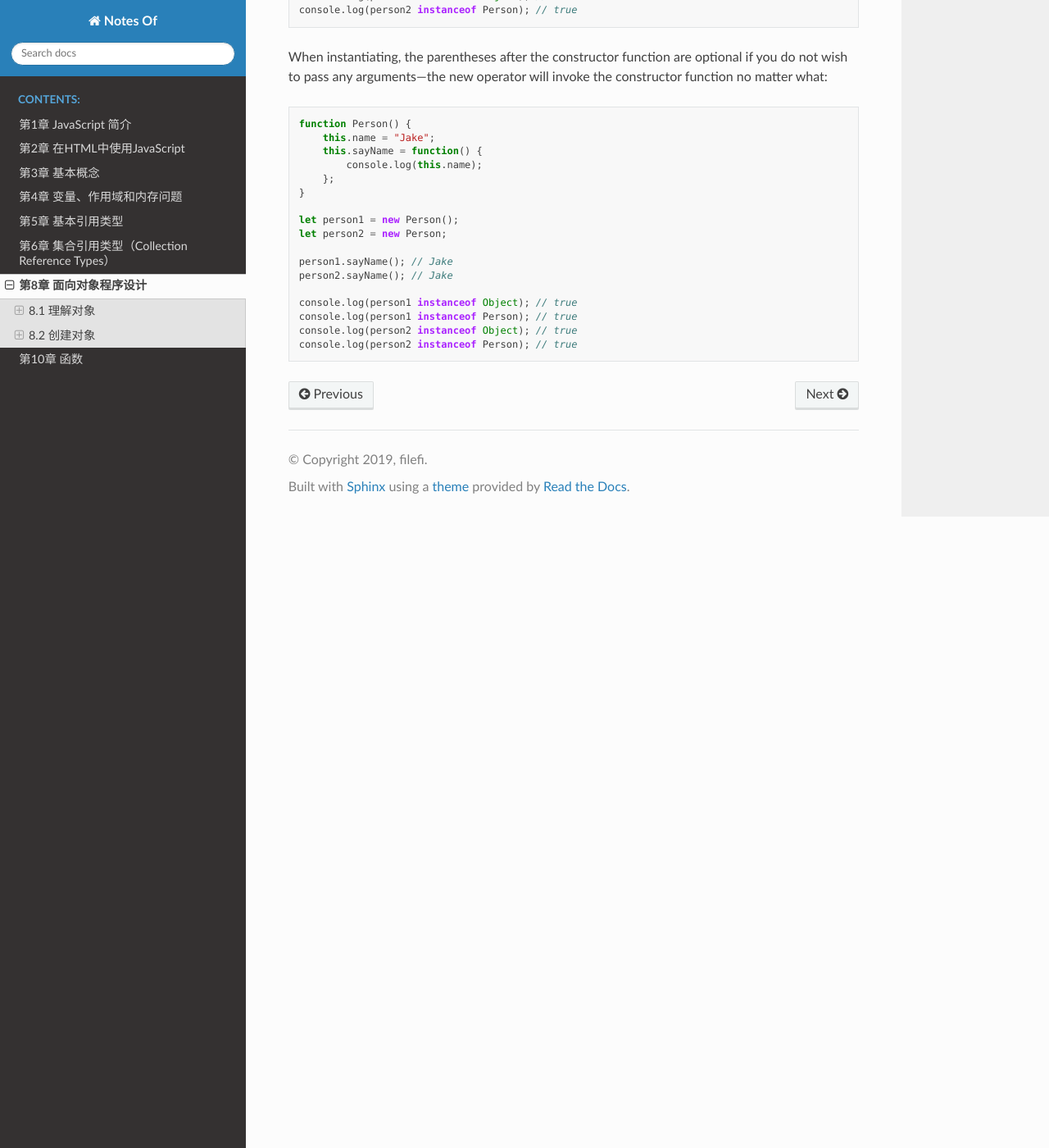
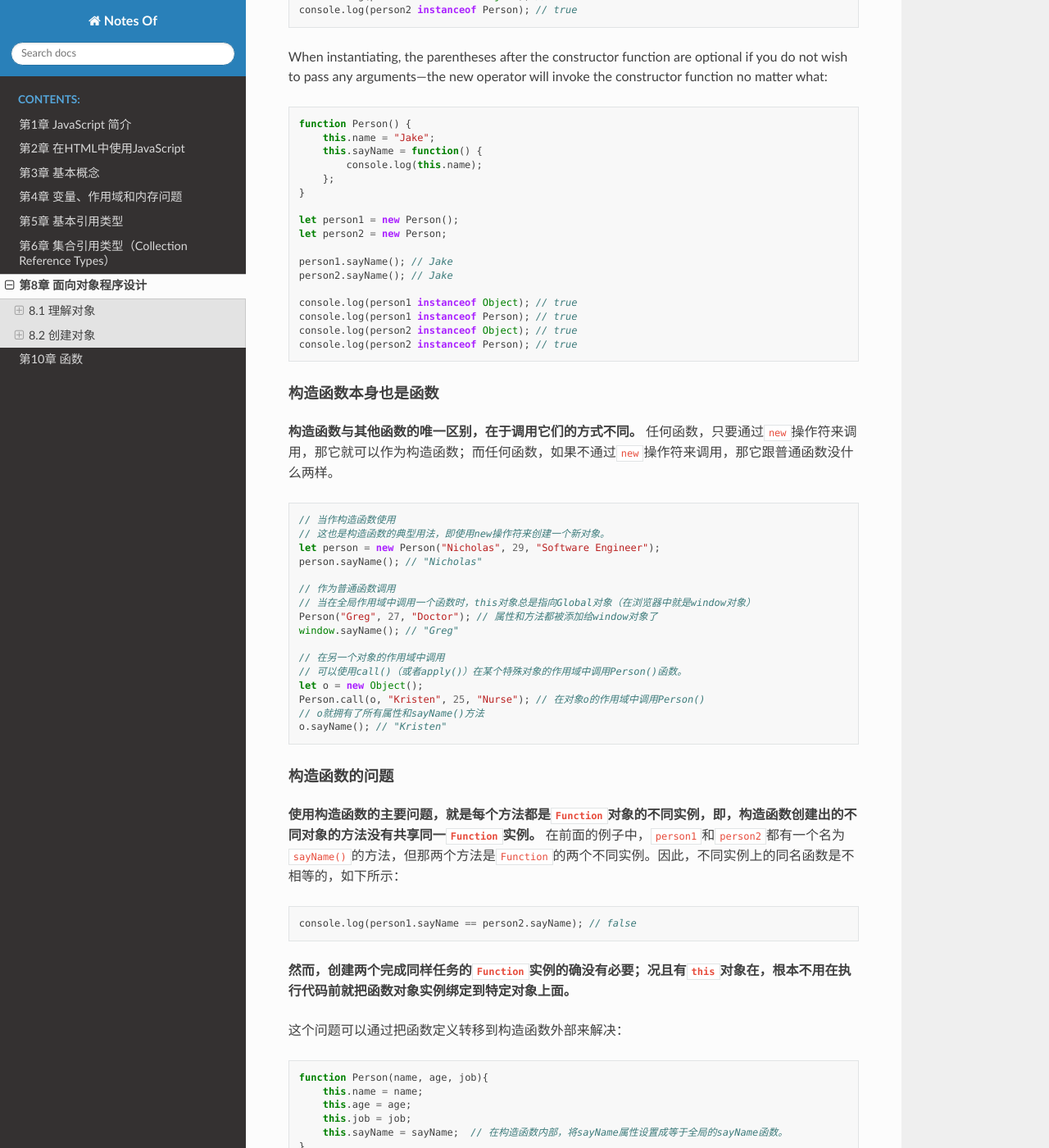
Before and after one commit to filefi/NotesOfProfessional-JavaScript-for-Web-Developers, a Sphinx documentation site: the page built from source/Chapter8-Objects_Classes_and_Object-Oriented_Programming.md, in a window 1280 px wide and 1400 px high, scrolled down 8376 px. Shown: the whole window at 82% size. Built offline with Sphinx 7.4.7 and the Read the Docs theme 2.0.0, drawn with Linux system fonts in a browser that asks for light colours; some of the changed text lies outside the part shown.

````diff
--- a/source/Chapter8-Objects_Classes_and_Object-Oriented_Programming.md
+++ b/source/Chapter8-Objects_Classes_and_Object-Oriented_Programming.md
@@ -294,13 +294,13 @@ let person2 = createPerson("Greg", 27, "Doctor");
 
 函数`createPerson()`能够根据接受的参数来构建一个包含所有必要信息的`Person`对象。可以无数次地调用这个函数，而每次它都会返回一个包含三个属性一个方法的对象。
 
-**工厂模式虽然解决了创建多个相似对象的问题，但却没有解决对象识别的问题（即怎样知道一个对象的类型）。**
+**工厂模式虽然解决了创建多个相似对象的问题，但却没有解决对象识别的问题（即怎样知道一个对象的类型）。这个问题可以由 *构造函数模式* 解决。**
 
 
 
 ### 8.2.3 构造函数模式
 
-ECMAScript中的构造函数可用来创建特定类型的对象。我们也可以创建自定义的构造函数，从而定义自定义对象类型的属性和方法。
+ECMAScript 中的构造函数可用来创建特定类型的对象。我们也可以创建自定义的构造函数，从而定义自定义对象类型的属性和方法。
 
 例如，可以使用构造函数模式将前面的例子重写如下。
 
@@ -337,7 +337,7 @@ console.log(person2 instanceof Person); // true
 - 直接将属性和方法赋给了`this`对象；
 - 没有`return`语句。
 
-按照惯例，*构造函数* 始终都应该以一个大写字母开头，而 *非构造函数* 则应该以一个小写字母开头。
+按照惯例，***构造函数*** 始终都应该以一个大写字母开头，而 ***非构造函数*** 则应该以一个小写字母开头。
 
 **要创建`Person`的新实例，必须使用`new`操作符。以这种方式调用构造函数实际上会经历以下5个步骤：**
 
@@ -399,3 +399,71 @@ console.log(person1 instanceof Person); // true
 console.log(person2 instanceof Object); // true
 console.log(person2 instanceof Person); // true
 ```
+
+#### 构造函数本身也是函数
+
+**构造函数与其他函数的唯一区别，在于调用它们的方式不同。** 任何函数，只要通过`new`操作符来调用，那它就可以作为构造函数；而任何函数，如果不通过`new`操作符来调用，那它跟普通函数没什么两样。
+
+```js
+// 当作构造函数使用
+// 这也是构造函数的典型用法，即使用new操作符来创建一个新对象。
+let person = new Person("Nicholas", 29, "Software Engineer");
+person.sayName(); // "Nicholas"
+
+// 作为普通函数调用
+// 当在全局作用域中调用一个函数时，this对象总是指向Global对象（在浏览器中就是window对象）
+Person("Greg", 27, "Doctor"); // 属性和方法都被添加给window对象了
+window.sayName(); // "Greg"
+
+// 在另一个对象的作用域中调用
+// 可以使用call()（或者apply()）在某个特殊对象的作用域中调用Person()函数。
+let o = new Object();
+Person.call(o, "Kristen", 25, "Nurse"); // 在对象o的作用域中调用Person()
+// o就拥有了所有属性和sayName()方法
+o.sayName(); // "Kristen"
+```
+
+#### 构造函数的问题
+
+**使用构造函数的主要问题，就是每个方法都是`Function`对象的不同实例，即，构造函数创建出的不同对象的方法没有共享同一`Function`实例。** 在前面的例子中，`person1`和`person2`都有一个名为`sayName()`的方法，但那两个方法是`Function`的两个不同实例。因此，不同实例上的同名函数是不相等的，如下所示：
+
+```js
+console.log(person1.sayName == person2.sayName); // false
+```
+
+**然而，创建两个完成同样任务的`Function`实例的确没有必要；况且有`this`对象在，根本不用在执行代码前就把函数对象实例绑定到特定对象上面。**
+
+这个问题可以通过把函数定义转移到构造函数外部来解决：
+
+```js
+function Person(name, age, job){
+    this.name = name;
+    this.age = age;
+    this.job = job;
+    this.sayName = sayName;  // 在构造函数内部，将sayName属性设置成等于全局的sayName函数。
+}
+
+// 把sayName()函数的定义转移到了构造函数外部。
+function sayName() {
+    console.log(this.name);
+}
+
+let person1 = new Person("Nicholas", 29, "Software Engineer");
+let person2 = new Person("Greg", 27, "Doctor");
+person1.sayName(); // Nicholas
+person2.sayName(); // Greg
+
+// 由于sayName包含的是一个指向函数的指针，因此person1和person2对象就共享了在全局作用域中定义的同一个sayName()函数。
+console.log(person1.sayName == person2.sayName); // true
+```
+
+**但这种做法仍然有缺点：**
+
+- 在全局作用域中定义的函数实际上只能被某个对象调用，这让全局作用域有点名不副实。
+- 如果对象需要定义很多方法，那么就要定义很多个全局函数，于是我们这个自定义的引用类型就丝毫没有封装性可言了。
+
+**这些问题可以通过使用 *原型模式* 来解决。**
+
+
+
+### 8.2.4 原型模式 (The Prototype Pattern)
````
